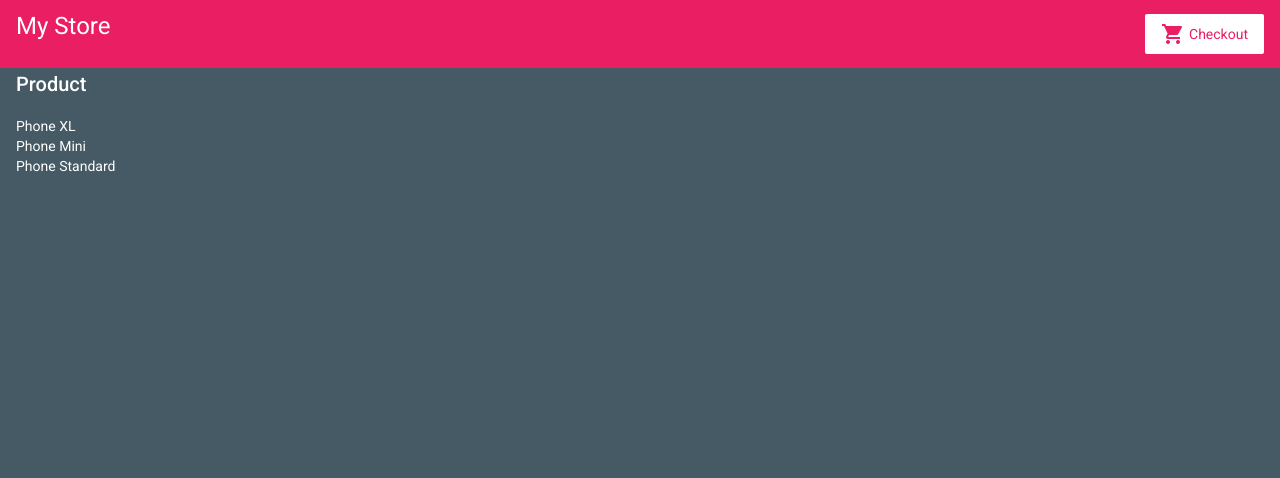
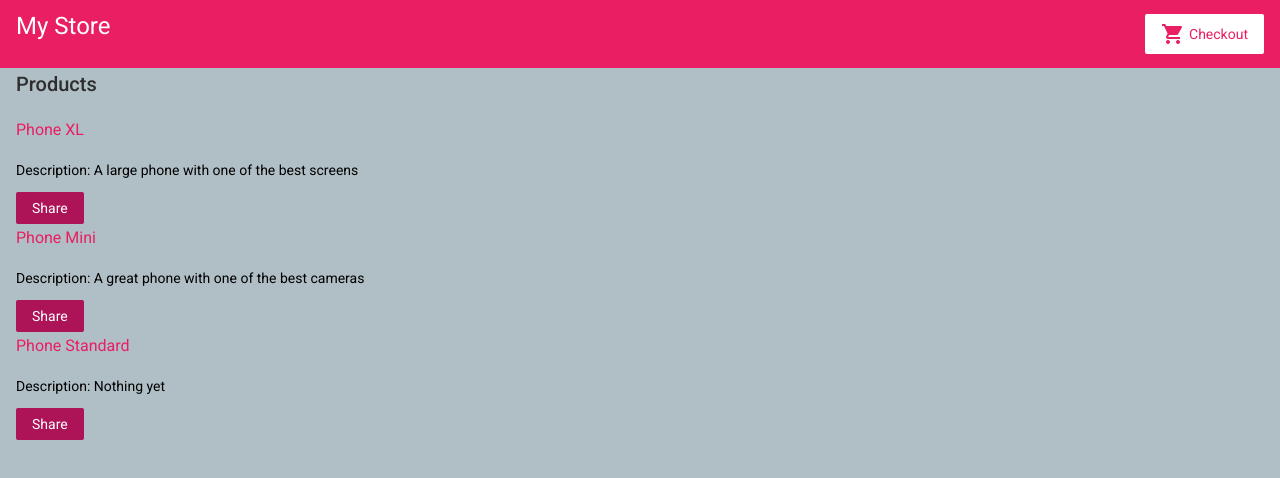
Before and after one commit to SamanehGhafouri/Angular-Getting-Started, an Angular app: page / in a window 1280 px wide. Shown: the top 478 px of the page. Built offline with nearby package versions, Linux system fonts and the light colour scheme.

Commit message:
add a button to each products to share

```diff
--- a/src/app/product-list/product-list/product-list.component.html
+++ b/src/app/product-list/product-list/product-list.component.html
@@ -1,2 +1,15 @@
-<h2>Product</h2>
-<div *ngFor="let product of products">{{product.name}}</div>
+<h2>Products</h2>
+<div *ngFor="let product of products">
+  <h3>
+    <a [title]="product.name + ' details'">
+      {{product.name}}
+    </a>
+  </h3>
+  <p *ngIf="product.description">
+    Description: {{ product.description }}
+  </p>
+
+  <button (click)="share()">
+    Share
+  </button>
+</div>
--- a/src/app/product-list/product-list/product-list.component.ts
+++ b/src/app/product-list/product-list/product-list.component.ts
@@ -6,12 +6,11 @@
   templateUrl: './product-list.component.html',
   styleUrls: ['./product-list.component.css']
 })
-export class ProductListComponent implements OnInit {
+export class ProductListComponent{
   products = Product;
 
-  constructor() { }
-
-  ngOnInit(): void {
+  share(){
+    window.alert('The product has been shared!');
   }
 
 }
--- a/src/styles.css
+++ b/src/styles.css
@@ -2,7 +2,7 @@
 
 * {
   font-family: 'Roboto', Arial, sans-serif;
-  color: white;
+  color: black;
   box-sizing: border-box;
   -webkit-font-smoothing: antialiased;
   -moz-osx-font-smoothing: grayscale;
@@ -10,7 +10,7 @@
 
 body {
   margin: 0;
-  background-color: #455A64;
+  background-color: #B0BEC5;
 }
 
 .container {
@@ -30,6 +30,8 @@
 
 h2 {
   font-size: 20px;
+  color: #2f2e2e;
+
 }
 
 h1, h2 {
@@ -44,7 +46,7 @@
 
 a {
   cursor: pointer;
-  color: #1976d2;
+  color: #E91E63;
   text-decoration: none;
 }
 
@@ -78,7 +80,7 @@
   border-radius: 2px;
   font-size: 14px;
   cursor: pointer;
-  background-color: #1976d2;
+  background-color: #AD1457;
   color: white;
   border: none;
 }
```
